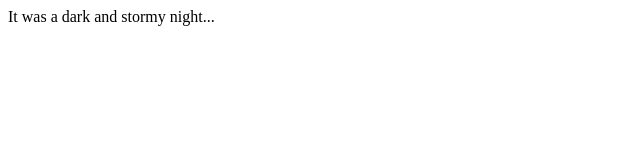
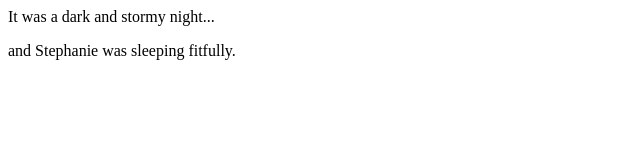
Before and after one commit to Stephanie-Spears/fireside-story, a plain HTML site: page index.html in a window 1280 px wide. Shown: the whole page, without its empty margins (0-640 px from the left). Drawn offline with Linux system fonts and the light colour scheme.

Commit message:
added second line of story

```diff
--- a/index.html
+++ b/index.html
@@ -1,5 +1,7 @@
 <html>
   <body>
     <p>It was a dark and stormy night...</p>
+
+	<p>and Stephanie was sleeping fitfully.</p>
   </body>
 </html>
```
